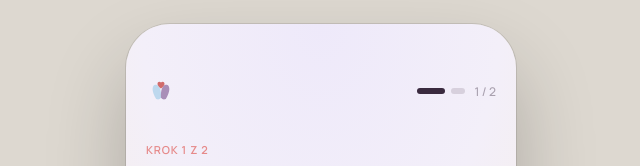
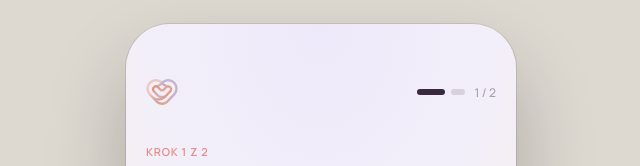
Before and after one commit to Anileweaniprawe/przytobie, a Next.js app: page /onboarding in a window 1280 px wide. Shown: the top 166 px of the page, without its empty margins (319-959 px from the left). Built offline with nearby package versions, Linux system fonts and the light colour scheme.

Commit message:
Logo update

```diff
--- a/app/onboarding/page.js
+++ b/app/onboarding/page.js
@@ -1,7 +1,6 @@
 'use client';
 import { useState, useEffect, useRef } from 'react';
 import { useRouter } from 'next/navigation';
-import Mark from '@/components/Mark';
 import { PT } from '@/lib/theme';
 import { SUBTYPES } from '@/lib/treatment';
 
@@ -140,7 +139,7 @@ export default function OnboardingPage() {
         display: 'flex', alignItems: 'center', justifyContent: 'space-between',
         marginBottom: 36, position: 'relative', zIndex: 1,
       }}>
-        <Mark size={30}/>
+        <img src="/logo.png" alt="PrzyTobie" style={{ height: 32, width: 'auto', objectFit: 'contain' }} />
         <div style={{ display: 'flex', gap: 6, alignItems: 'center' }}>
           {Array.from({ length: totalSteps }).map((_, i) => (
             <div key={i} style={{
```
